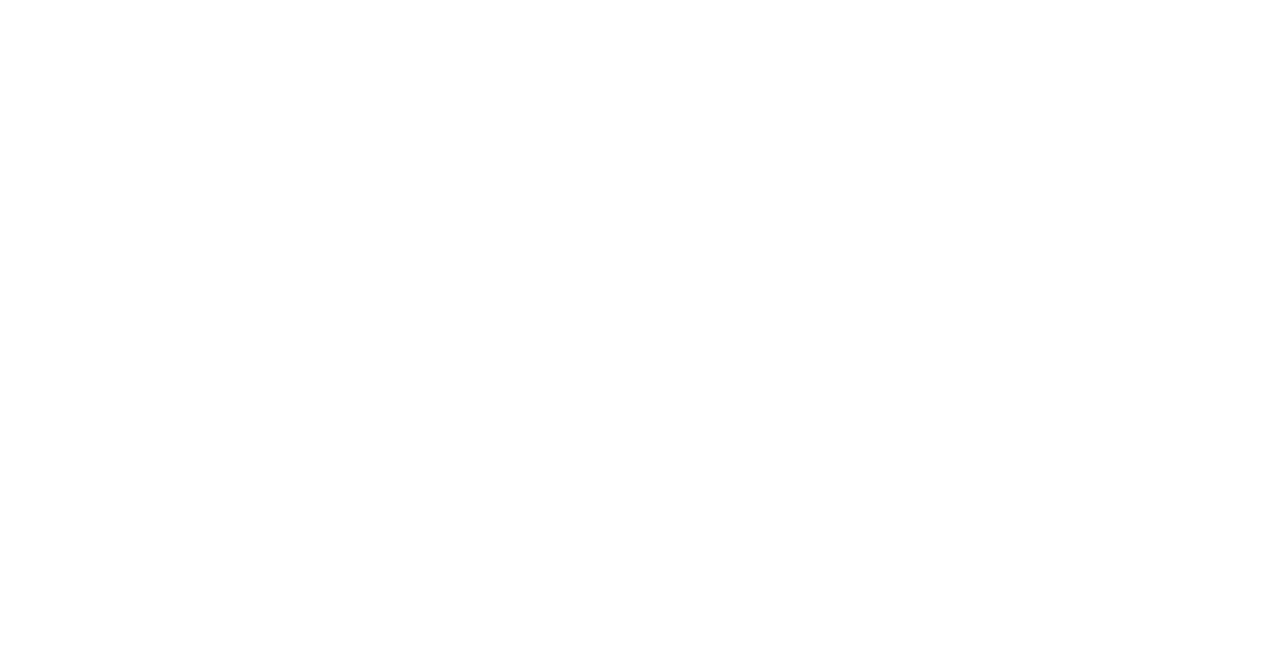
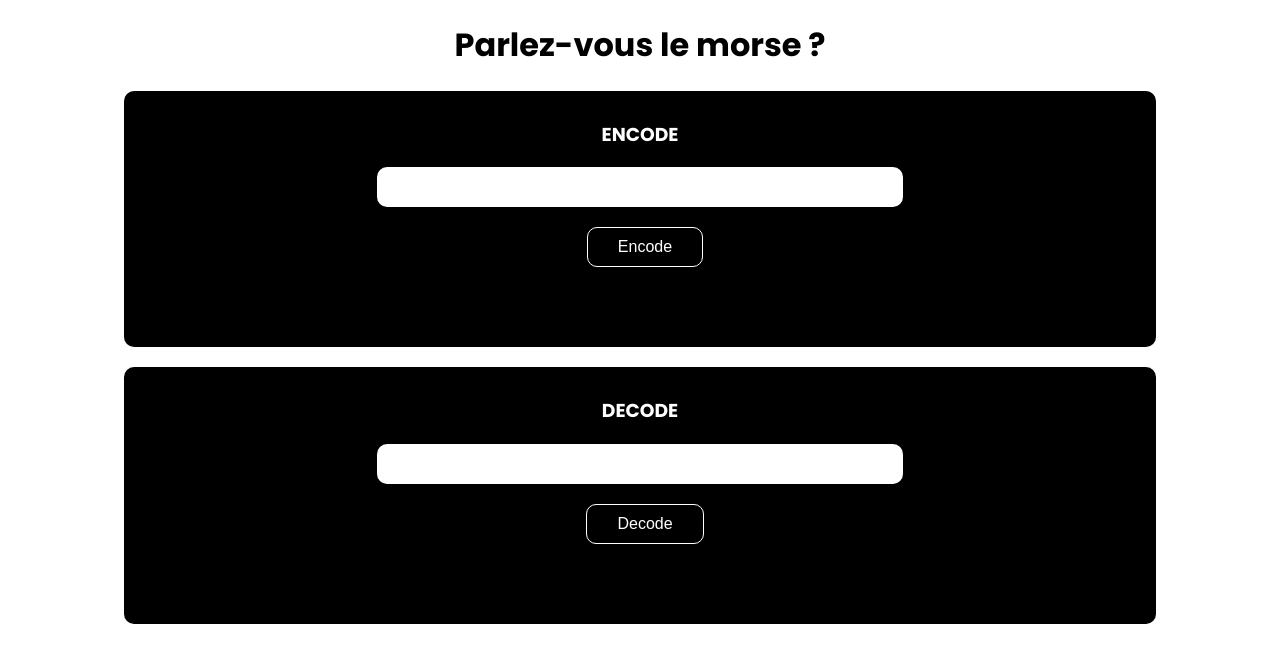
Before and after one commit to anaisrandria/exercices-individuels, a plain HTML site: page 04_parlez_vous_le_morse/index.html in a window 1280 px wide. Drawn offline with Linux system fonts and the light colour scheme.

Commit message:
Add - new css and html page

```diff
--- a/04_parlez_vous_le_morse/index.html
+++ b/04_parlez_vous_le_morse/index.html
@@ -3,9 +3,28 @@
 <head>
     <meta charset="UTF-8">
     <meta name="viewport" content="width=device-width, initial-scale=1.0">
-    <title>Document</title>
+    <title>Parlez-vous le morse ?</title>
+    <link rel="stylesheet" href="style.css">
+    <script src="script.js" defer></script>
 </head>
 <body>
-
+    <h1>Parlez-vous le morse ?</h1>
+    <div id="container">
+        <div class="box">
+            <h3>Encode</h3>
+            <div class="input-button">
+                <input type="text" id="input-encode">
+                <button id="button-encode">Encode</button>
+            </div>
+            <p id="output-encode"> </p>
+        </div>
+        <div class="box">
+            <h3>Decode</h3>
+            <div class="input-button">
+                <input type="text" id="input-decode">
+                <button id="button-decode">Decode</button>
+            </div>
+            <p id="output-decode"> </p>
+        </div>
 </body>
 </html>
--- a/04_parlez_vous_le_morse/style.css
+++ b/04_parlez_vous_le_morse/style.css
@@ -0,0 +1,69 @@
+@import url('https://fonts.googleapis.com/css2?family=Poppins:ital,wght@0,100;0,200;0,300;0,400;0,500;0,600;0,700;0,800;0,900;1,100;1,200;1,300;1,400;1,500;1,600;1,700;1,800;1,900&display=swap');
+
+* {
+    border: none;
+    margin: none;
+}
+
+body {
+    font-family: Poppins;
+}
+
+h1 {
+    text-align: center;
+}
+
+h3 {
+    text-transform: uppercase;
+}
+
+#container {
+    display: flex;
+    flex-direction: column;
+    align-items: center;
+    gap: 20px;
+    color: white;
+    text-align: center;
+}
+
+.box {
+    width: 80%;
+    padding: 10px 10px 50px 10px;
+    background-color: black;
+    border-radius: 10px;
+}
+
+.input-button {
+    display: flex;
+    flex-direction: column;
+    align-items: center;
+    gap: 20px;
+    margin-bottom: 30px;
+}
+
+input {
+    height: 40px;
+    width: 50%;
+    border-radius: 10px;
+    padding: 0px 10px 0px 10px;
+}
+
+button {
+    height: 40px;
+    width: auto;
+    padding: 0px 30px 0px 30px;
+    margin-left: 10px;
+    border-radius: 10px;
+    cursor: pointer;
+    background-color: transparent;
+    border: 1px solid white;
+    color: white;
+    font-size: 1em;
+}
+
+button:hover {
+    background-color: white;
+    border: 1px solid black;
+    color: black;
+    transition-duration: 0.1s;
+}
```
